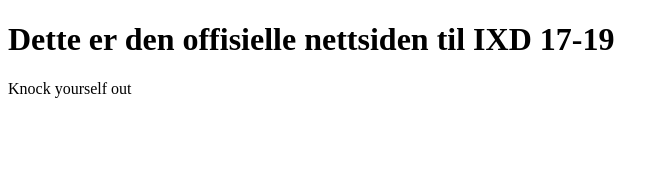
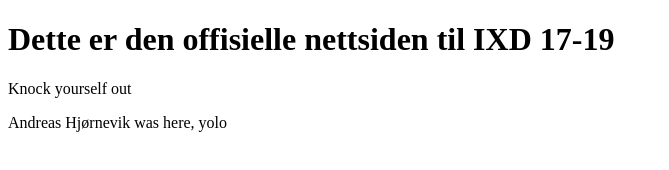
Before and after one commit to fagskolenkristiania/interaksjonsdesign, a plain HTML site: page index.html in a window 1280 px wide. Shown: the whole page, without its empty margins (0-669 px from the left). Drawn offline with Linux system fonts and the light colour scheme.

Commit message:
Skerevet navnet mitt

```diff
--- a/index.html
+++ b/index.html
@@ -12,5 +12,8 @@
 
     <p>Knock yourself out</p>
 
+    <p>Andreas Hjørnevik was here, yolo
+    </p>
+
 </body>
 </html>
```
Also changed, not shown: 1 other file.
